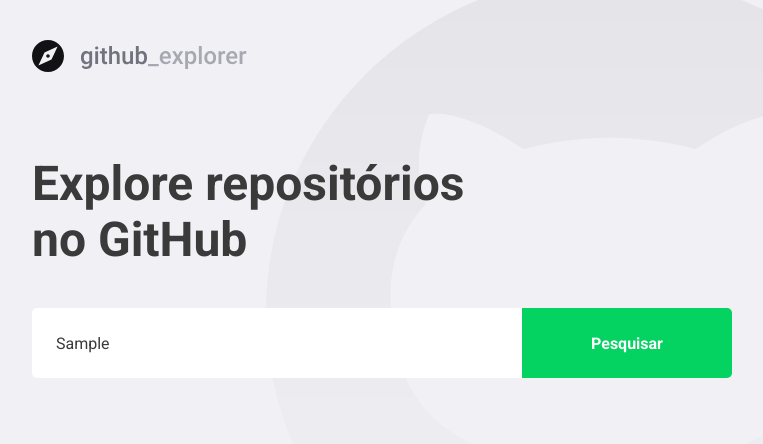
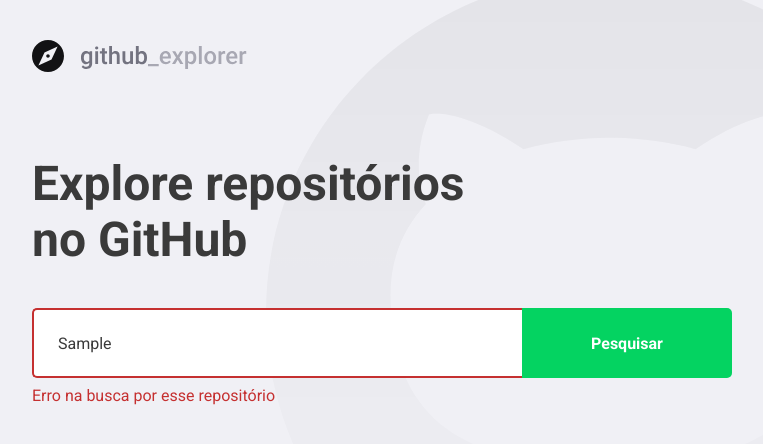
Before and after one commit to lorenzowind/bootcamp-gostack, a React (Create React App) app in the folder Level03/project-github-explorer/: page / in a window 1280 px wide. Both pictures are taken after typing "Sample" into the empty fields and a click on the button "Pesquisar". Shown: the top 444 px of the page, without its empty margins (148-911 px from the left). Built offline with nearby package versions, Linux system fonts and the light colour scheme; no server answers.

Commit message:
feat: repository searching error

```diff
--- a/Level03/project-github-explorer/src/pages/Dashboard/index.tsx
+++ b/Level03/project-github-explorer/src/pages/Dashboard/index.tsx
@@ -4,10 +4,8 @@
 import { FiChevronRight } from 'react-icons/fi';
 
 import api from '../../services/api';
-
 import logoImg from '../../assets/logo.svg';
-
-import { Title, Form, Repositories } from './styles';
+import { Title, Form, Repositories, Error } from './styles';
 
 interface Repository {
   full_name: string;
@@ -20,7 +18,7 @@
 
 const Dashboard: React.FC = () => {
   const [newRepo, setNewRepo] = useState('');
-
+  const [inputError, setInputError] = useState('');
   const [repositories, setRepositories] = useState<Repository[]>([]);
 
   async function handleAddRepository(
@@ -28,12 +26,22 @@
   ): Promise<void> {
     event.preventDefault();
 
-    const response = await api.get<Repository>(`repos/${newRepo}`);
+    if (!newRepo) {
+      setInputError('Digite o autor/nome do repositório');
+      return;
+    }
 
-    const repository = response.data;
+    try {
+      const response = await api.get<Repository>(`repos/${newRepo}`);
 
-    setRepositories([...repositories, repository]);
-    setNewRepo('');
+      const repository = response.data;
+
+      setRepositories([...repositories, repository]);
+      setNewRepo('');
+      setInputError('');
+    } catch (err) {
+      setInputError('Erro na busca por esse repositório');
+    }
   }
 
   return (
@@ -41,7 +49,7 @@
       <img src={logoImg} alt="Github Explorer" />
       <Title>Explore repositórios no GitHub</Title>
 
-      <Form onSubmit={handleAddRepository}>
+      <Form hasError={!!inputError} onSubmit={handleAddRepository}>
         <input
           value={newRepo}
           onChange={e => setNewRepo(e.target.value)}
@@ -49,6 +57,8 @@
         />
         <button type="submit">Pesquisar</button>
       </Form>
+
+      {inputError && <Error>{inputError}</Error>}
 
       <Repositories>
         {repositories.map(repository => (
--- a/Level03/project-github-explorer/src/pages/Dashboard/styles.ts
+++ b/Level03/project-github-explorer/src/pages/Dashboard/styles.ts
@@ -1,5 +1,9 @@
-import styled from 'styled-components';
+import styled, { css } from 'styled-components';
 import { shade } from 'polished';
+
+interface FormProps {
+  hasError: boolean;
+}
 
 export const Title = styled.h1`
   font-size: 48px;
@@ -10,7 +14,7 @@
   margin-top: 80px;
 `;
 
-export const Form = styled.form`
+export const Form = styled.form<FormProps>`
   margin-top: 40px;
   max-width: 700px;
 
@@ -23,6 +27,15 @@
     border: 0;
     border-radius: 5px 0 0 5px;
     color: #3a3a3a;
+    border: 2px solid #fff;
+    border-right: 0;
+    transition: border-color 0.2s;
+
+    ${props =>
+      props.hasError &&
+      css`
+        border-color: #c53030;
+      `}
 
     &::placeholder {
       color: #a8a8b3;
@@ -43,6 +56,12 @@
       background: ${shade(0.2, '#04d361')};
     }
   }
+`;
+
+export const Error = styled.span`
+  display: block;
+  color: #c53030;
+  margin-top: 8px;
 `;
 
 export const Repositories = styled.div`
@@ -76,7 +95,7 @@
     }
 
     div {
-      margin-left: 0 16px;
+      margin: 0 16px;
       flex: 1;
 
       strong {
```
